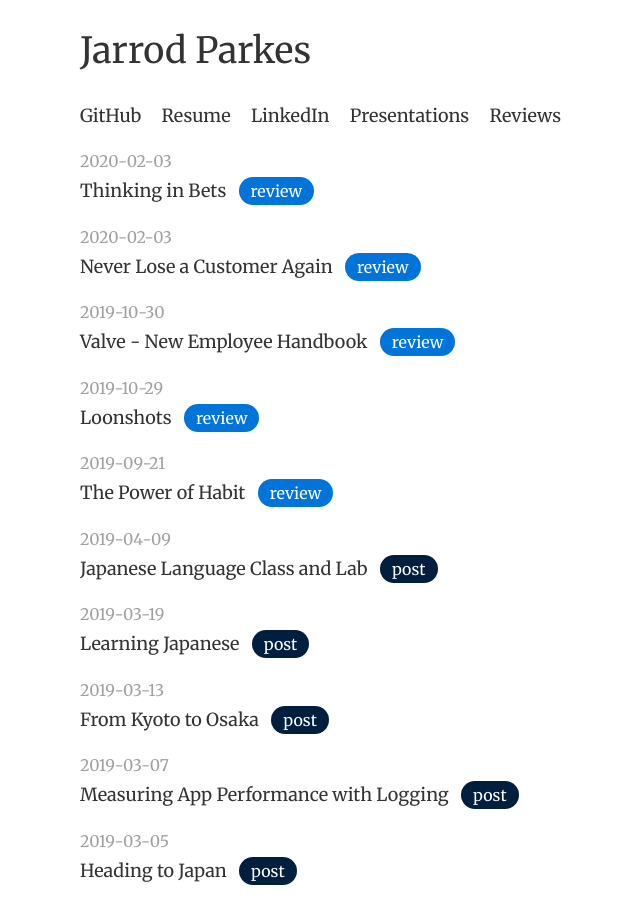
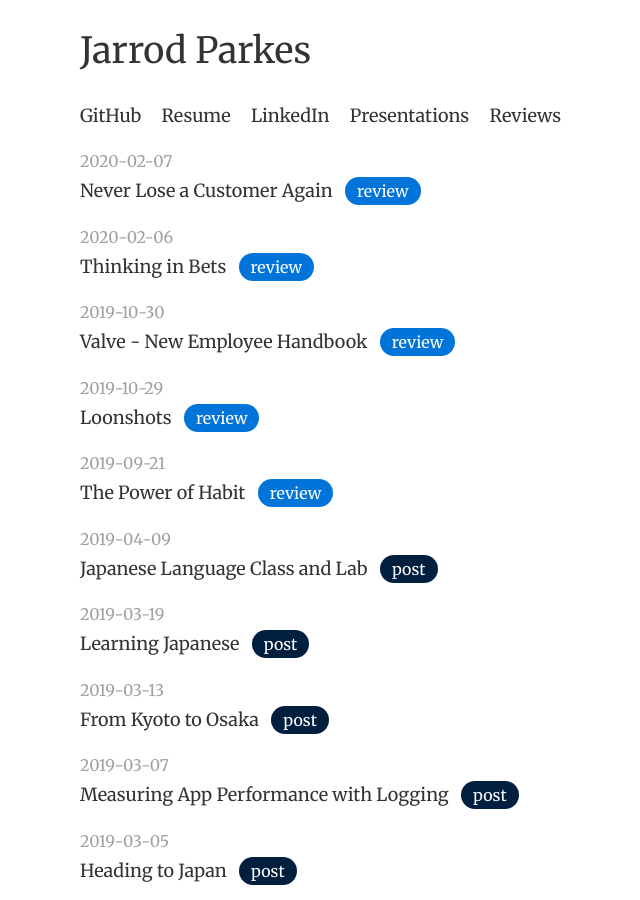
Before and after one commit to jarrodparkes/jarrodparkes.github.io, a Jekyll site: the page built from index.html, in a window 1280 px wide and 900 px high. Shown: the whole window, without its empty margins (176-816 px from the left). Built offline with Jekyll 4.4.1, drawn with Linux system fonts in a browser that asks for light colours.

Commit message:
fix post dates

```diff
--- a/_posts/2020-02-02-never-lose-a-customer-again.md
+++ b/_posts/2020-02-02-never-lose-a-customer-again.md
@@ -1,7 +1,7 @@
 ---
 layout: review
 title:  Never Lose a Customer Again
-date:   2020-02-02 19:00:00-0600
+date:   2020-02-06 19:00:00-0600
 tags:   review
 ---
 
```
Also changed, not shown: _posts/2020-02-02-thinking-in-bets.md (+1 -1 lines).
